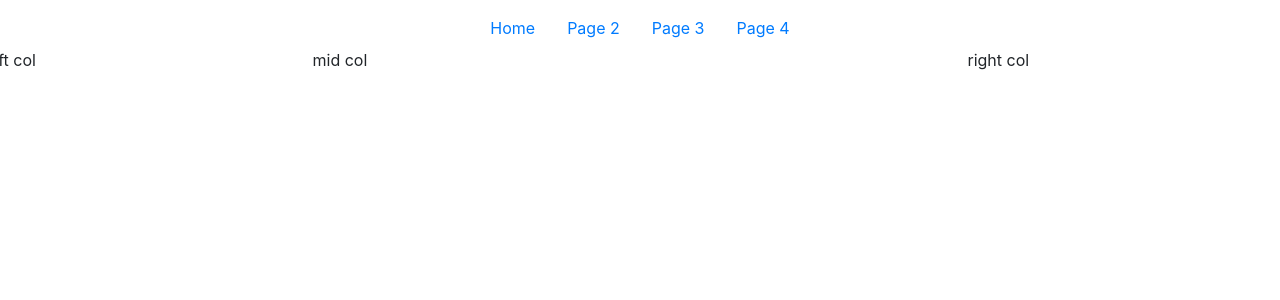
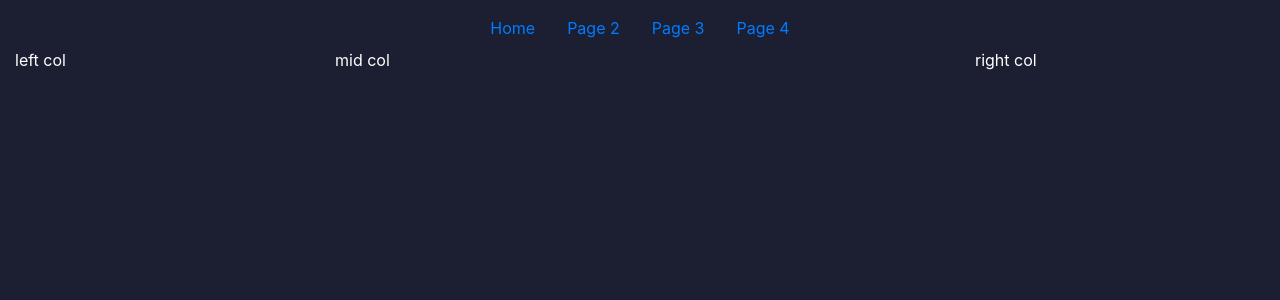
Before and after one commit to AlgoLearnWCSU/AlgoLearnWeb, an Angular app: page / in a window 1280 px wide. Shown: the top 300 px of the page. Built offline with nearby package versions, Linux system fonts and the light colour scheme.

Commit message:
#2 add dark mode styles

```diff
--- a/src/styles.scss
+++ b/src/styles.scss
@@ -1,4 +1,17 @@
 /* You can add global styles to this file, and also import other style files */
 
 /* Importing Bootstrap SCSS file. */
-@import '~bootstrap/scss/bootstrap';
+@import "~bootstrap/scss/bootstrap";
+
+.row {
+	width: 100% !important;
+	margin-left: 0 !important;
+	margin-right: 0 !important;
+}
+
+html,
+body {
+	background-color: #1b1f31;
+	color: white;
+	height: 100%;
+}
```
